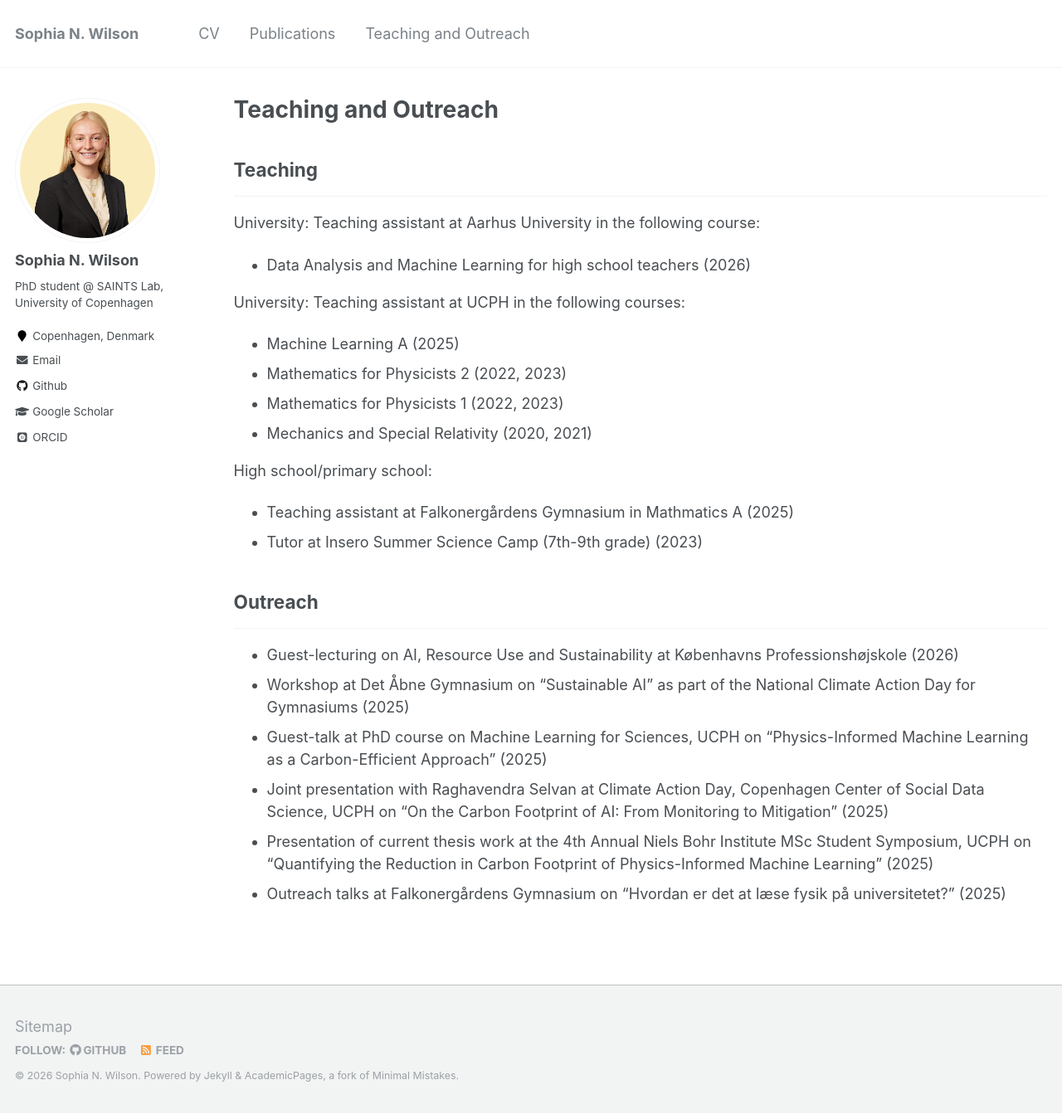
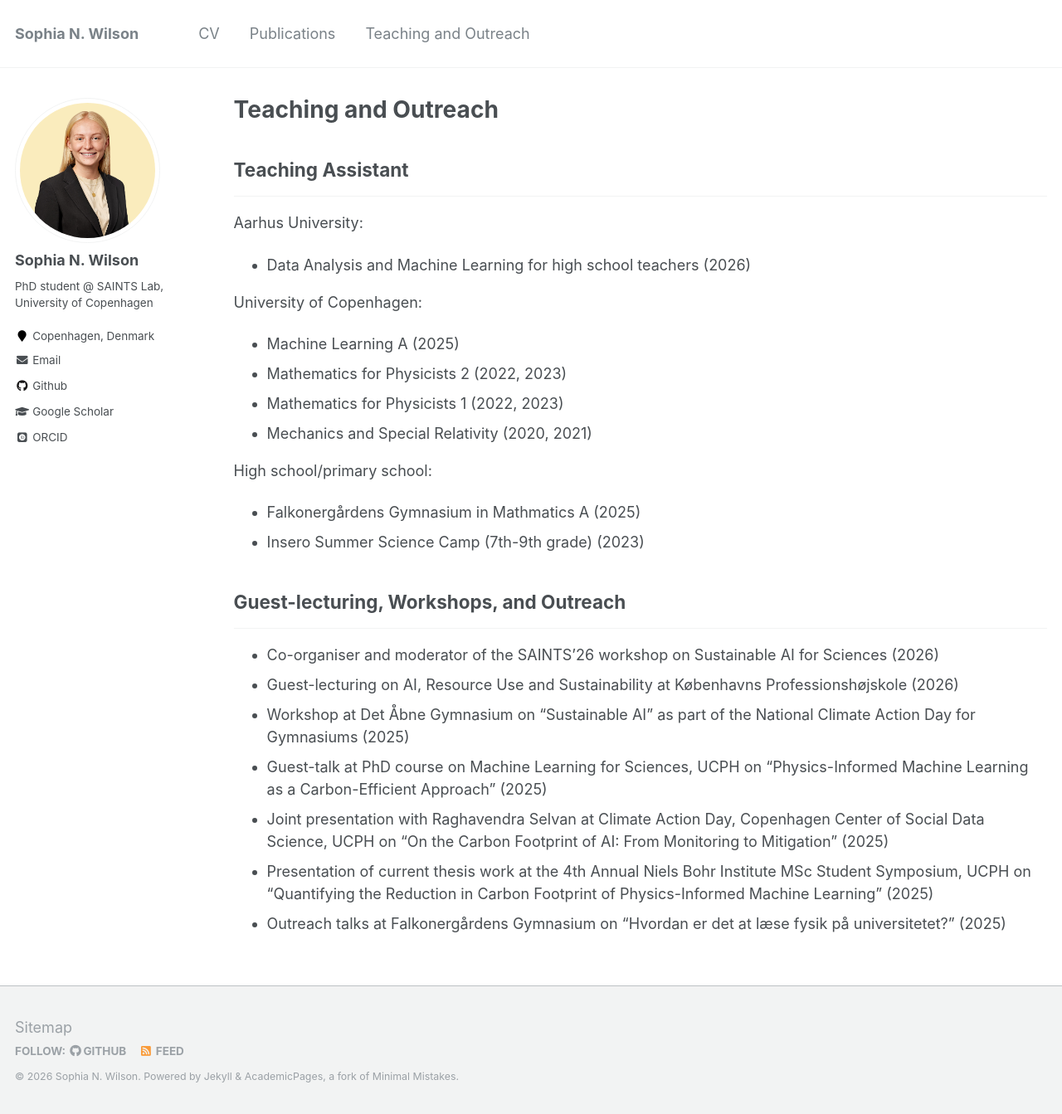
Before and after one commit to sophiawilson18/sophiawilson18.github.io, a Jekyll site: the page built from _pages/teaching.md, in a window 1280 px wide and 1343 px high. Shown: the whole window at 83% size. Built offline with Jekyll 4.4.1, drawn with Linux system fonts in a browser that asks for light colours; some web fonts are replaced.

Commit message:
Update teaching.md

```diff
--- a/_pages/teaching.md
+++ b/_pages/teaching.md
@@ -9,24 +9,25 @@ redirect_from:
 
 {% include base_path %}
 
-## Teaching
+## Teaching Assistant
 ---
-University: Teaching assistant at Aarhus University in the following course:
+Aarhus University:
 * Data Analysis and Machine Learning for high school teachers (2026)
 
-University: Teaching assistant at UCPH in the following courses:
+University of Copenhagen:
 * Machine Learning A (2025)
 * Mathematics for Physicists 2 (2022, 2023)
 * Mathematics for Physicists 1 (2022, 2023)
 * Mechanics and Special Relativity (2020, 2021)
 
 High school/primary school:
-* Teaching assistant at Falkonergårdens Gymnasium in Mathmatics A (2025)
-* Tutor at Insero Summer Science Camp (7th-9th grade) (2023)
+* Falkonergårdens Gymnasium in Mathmatics A (2025)
+* Insero Summer Science Camp (7th-9th grade) (2023)
 
 
-## Outreach
+## Guest-lecturing, Workshops, and Outreach
 ---
+* Co-organiser and moderator of the SAINTS’26 workshop on Sustainable AI for Sciences (2026)
 * Guest-lecturing on AI, Resource Use and Sustainability at Københavns Professionshøjskole (2026)
 * Workshop at Det Åbne Gymnasium on "Sustainable AI" as part of the National Climate Action Day for Gymnasiums (2025)
 * Guest-talk at PhD course on Machine Learning for Sciences, UCPH on "Physics-Informed Machine Learning as a Carbon-Efficient Approach" (2025)
```
